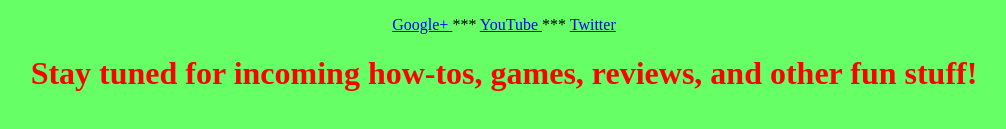
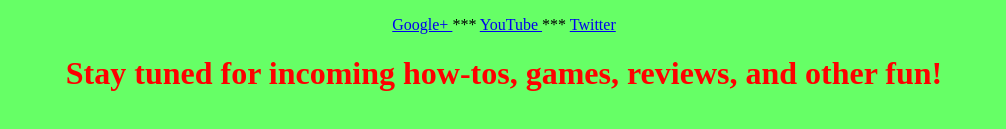
Before and after one commit to louiemontes/louiemontes.github.io, a plain HTML site: page index.html in a window 1280 px wide. Shown: the part 617-746 px from the top of the page, without its empty margins (136-1142 px from the left). Drawn offline with Linux system fonts and the light colour scheme.

Commit message:
Update index.html

```diff
--- a/index.html
+++ b/index.html
@@ -43,7 +43,7 @@
 
         </t5>
 
-        <h1>Stay tuned for incoming how-tos, games, reviews, and other fun stuff!</h1>
+        <h1>Stay tuned for incoming how-tos, games, reviews, and other fun!</h1>
 
         <!-- one commit every day this year is the secret goal boii -->
 
```
